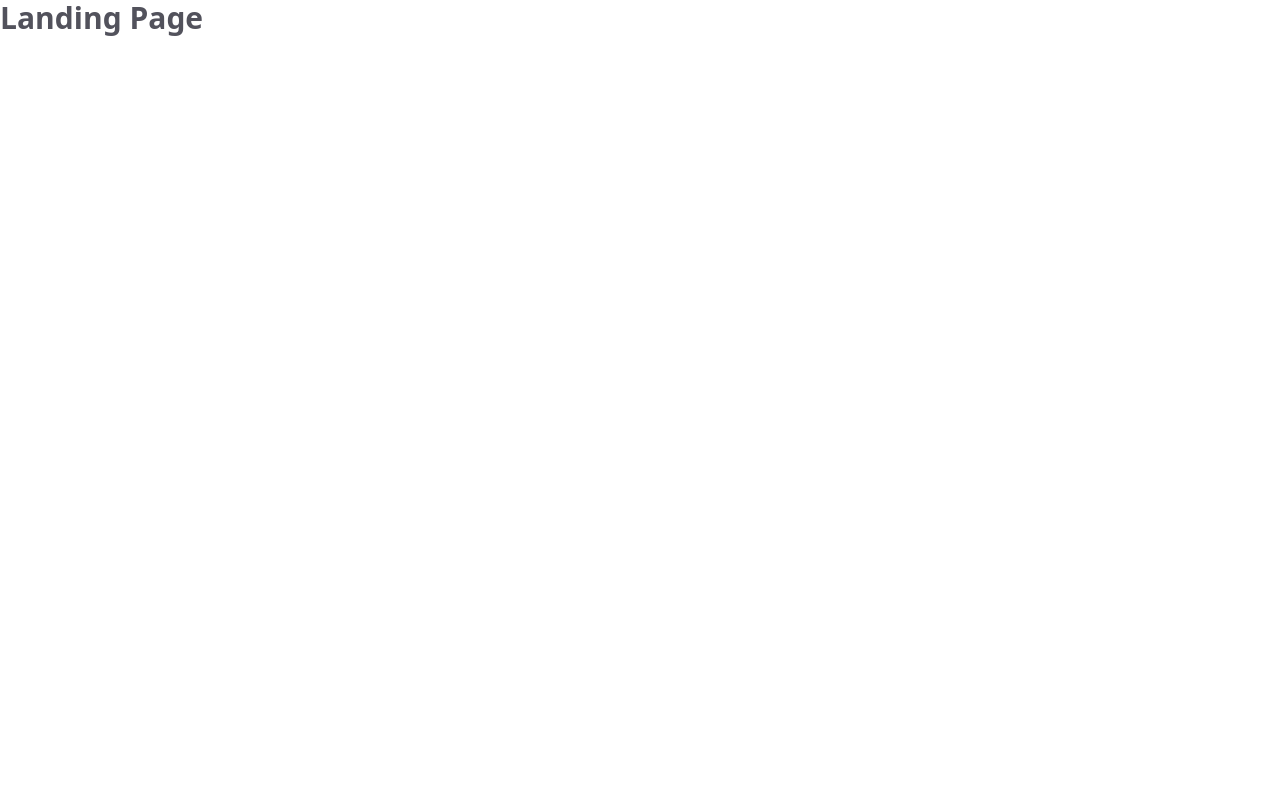
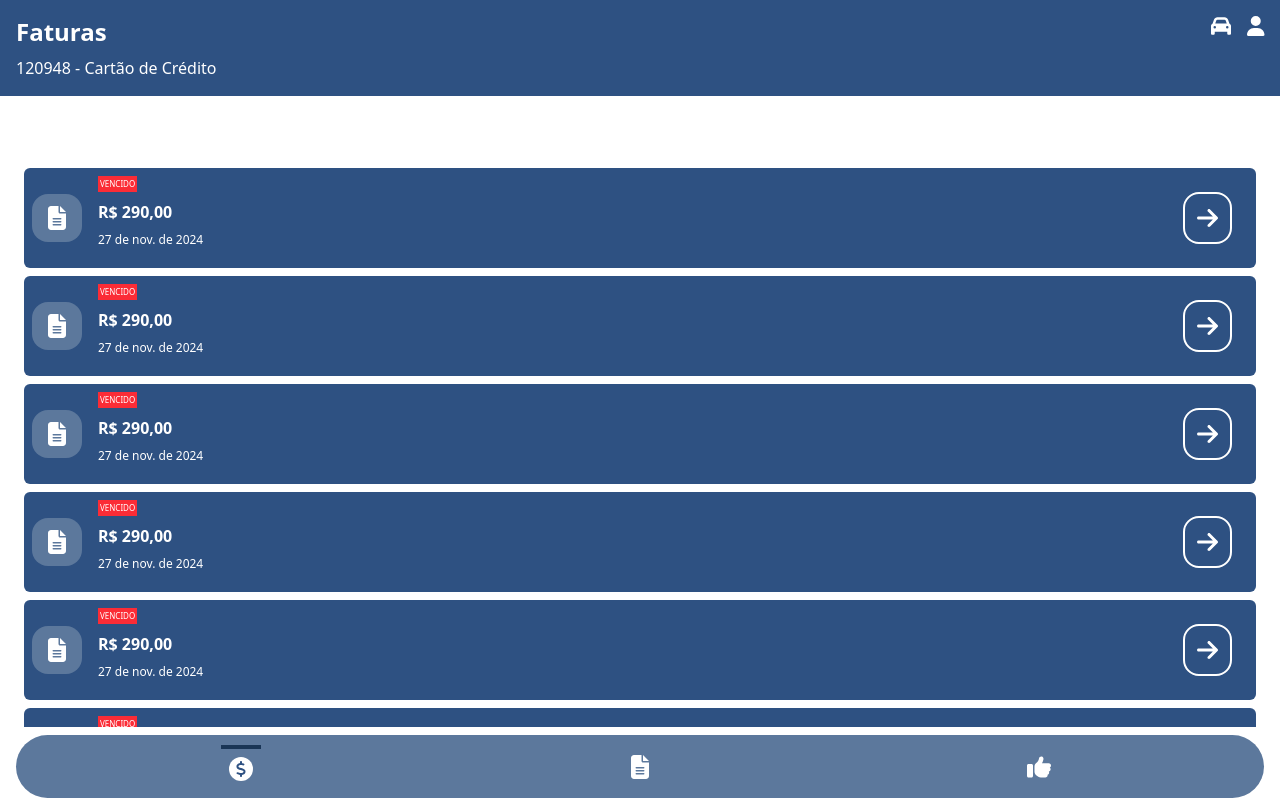
Before and after one commit to joseotaviopc/vanto-landing, a React (Vite) app: page / in a window 1280 px wide. Shown: the top 800 px of the page. Built offline with nearby package versions, Linux system fonts and the light colour scheme.

Commit message:
feat: use components to create a landing page

```diff
--- a/src/App.tsx
+++ b/src/App.tsx
@@ -1,8 +1,20 @@
+import { Header } from "./components/Header"
+import { Footer } from "./components/Footer"
+import { ParcelaItem } from "./components/ParcelaItem"
+
 function App() {
-
+  const parcelas = Array.from({ length: 20 });
   return (
     <>
-      <h1 className='text-3xl font-bold text-zinc-600 '>Landing Page</h1>
+      <main className=" text-white w-screen flex flex-col">
+        <Header />
+
+        <div className="mt-36 p-6 h-[1000px] flex flex-col gap-2 z-0">
+          {parcelas.map((_, index) => <div key={index} className={index === parcelas.length -1 ? 'pb-36' : ''}><ParcelaItem /></div>)}
+        </div>
+
+        <Footer />
+      </main>
     </>
   )
 }
```
